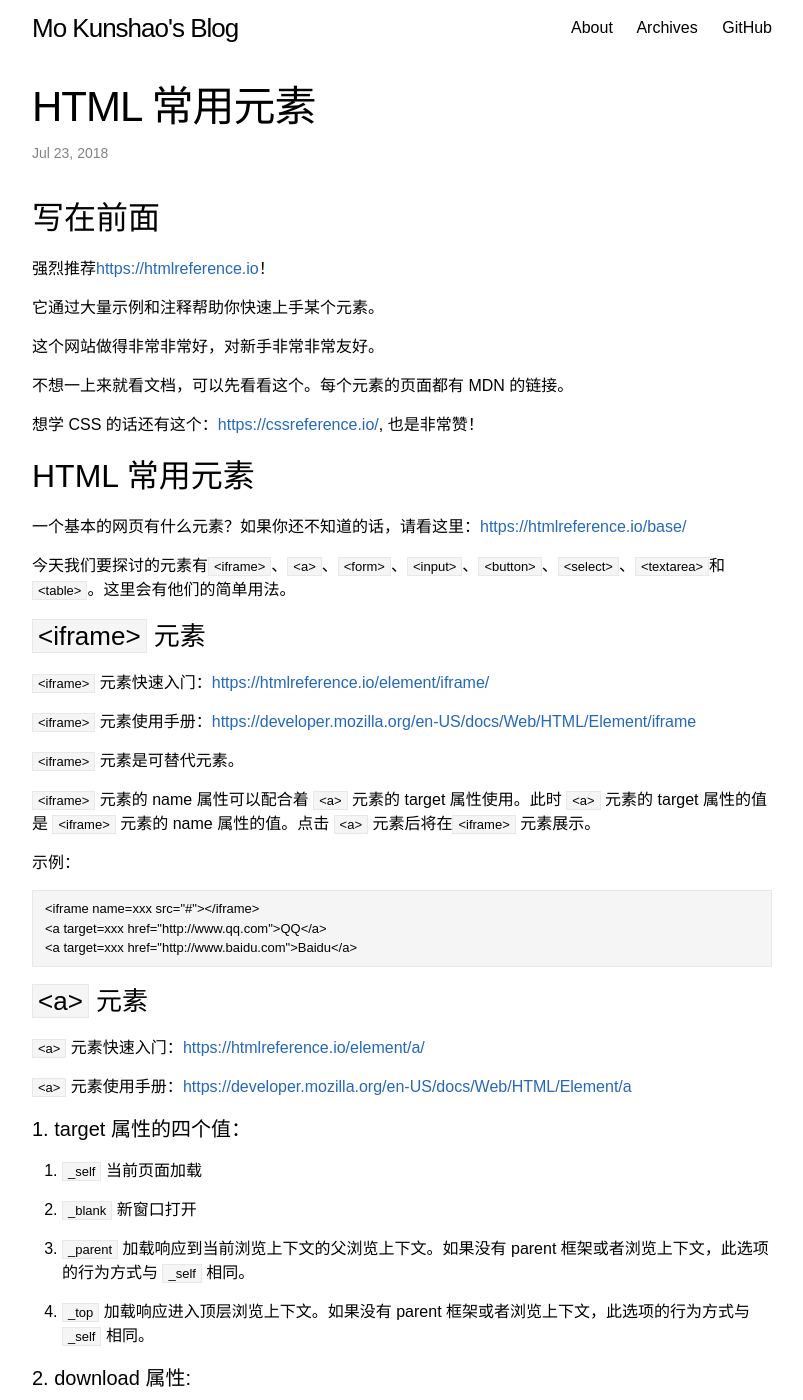
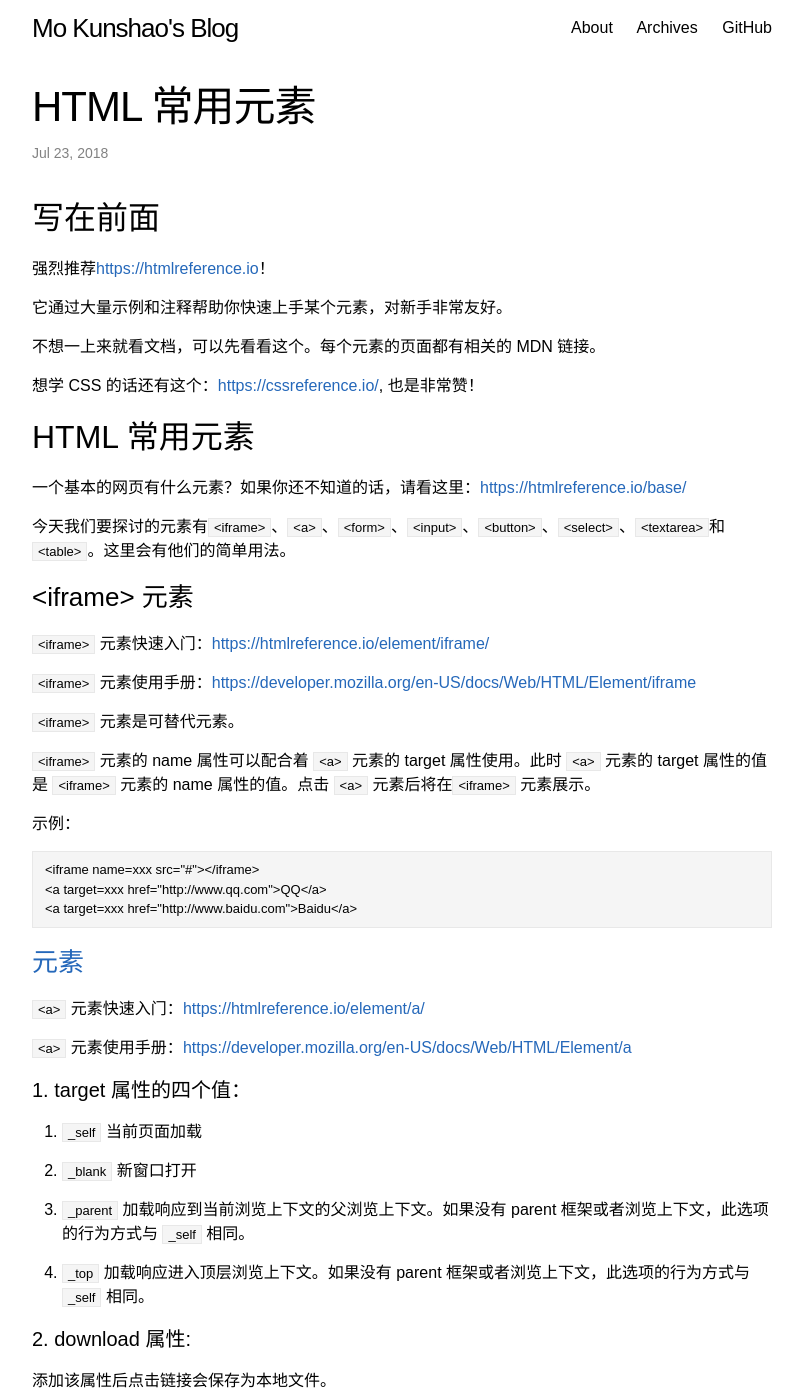
Before and after one commit to mokunshao/mokunshao.github.io, a Jekyll site: the page built from _posts/2018-07-23-common-html-elements.md, in a window 1280 px wide and 1400 px high. Shown: the whole window, without its empty margins (238-1041 px from the left). Built offline with Jekyll 4.4.1, drawn with Linux system fonts in a browser that asks for light colours; our own code applies the rules of GitHub Pages for plain Markdown files; some of the changed text lies outside the part shown.

Commit message:
minor change

````diff
--- a/_posts/2018-07-23-common-html-elements.md
+++ b/_posts/2018-07-23-common-html-elements.md
@@ -6,13 +6,13 @@
 
 强烈推荐[https://htmlreference.io](https://htmlreference.io)！
 
-它通过大量示例和注释帮助你快速上手某个元素。
+它通过大量示例和注释帮助你快速上手某个元素，对新手非常友好。
 
-这个网站做得非常非常好，对新手非常非常友好。
-
-不想一上来就看文档，可以先看看这个。每个元素的页面都有 MDN 的链接。
+不想一上来就看文档，可以先看看这个。每个元素的页面都有相关的 MDN 链接。
 
 想学 CSS 的话还有这个：[https://cssreference.io/](https://cssreference.io/), 也是非常赞！
+
+<!-- more -->
 
 ## HTML 常用元素
 
@@ -20,7 +20,7 @@
 
 今天我们要探讨的元素有`<iframe>`、`<a>`、`<form>`、`<input>`、`<button>`、`<select>`、`<textarea>`和`<table>`。这里会有他们的简单用法。
 
-### `<iframe>` 元素
+### <iframe> 元素
 
 `<iframe>` 元素快速入门：[https://htmlreference.io/element/iframe/](https://htmlreference.io/element/iframe/)
 
@@ -38,7 +38,7 @@
 <a target=xxx href="http://www.baidu.com">Baidu</a>
 ```
 
-### `<a>` 元素
+### <a> 元素
 
 `<a>` 元素快速入门：[https://htmlreference.io/element/a/](https://htmlreference.io/element/a/)
 
@@ -99,7 +99,7 @@
 > [https://developer.mozilla.org/zh-CN/docs/Web/HTML/Element/a](https://developer.mozilla.org/zh-CN/docs/Web/HTML/Element/a)
 > [http://www.w3school.com.cn/tags/att_a_href.asp](http://www.w3school.com.cn/tags/att_a_href.asp)
 
-### `<form>` 元素、`<input>` 元素、`<button>` 元素、`<label>` 元素、 `<select>` 元素`以及 <textarea>` 元素
+### <form> 元素、<input> 元素、<button> 元素、<label> 元素、 <select> 元素以及 <textarea> 元素
 
 把他们放在一起是因为这几个元素通常是和 `<form>` 元素一起出现的。
 
@@ -211,7 +211,7 @@
 <textarea style="resize: none; width: 100px;" name="爱好"></textarea>
 ```
 
-### `<table>` 元素
+### <table> 元素
 
 `<table>` 元素是用来构建表格的。
 
````
